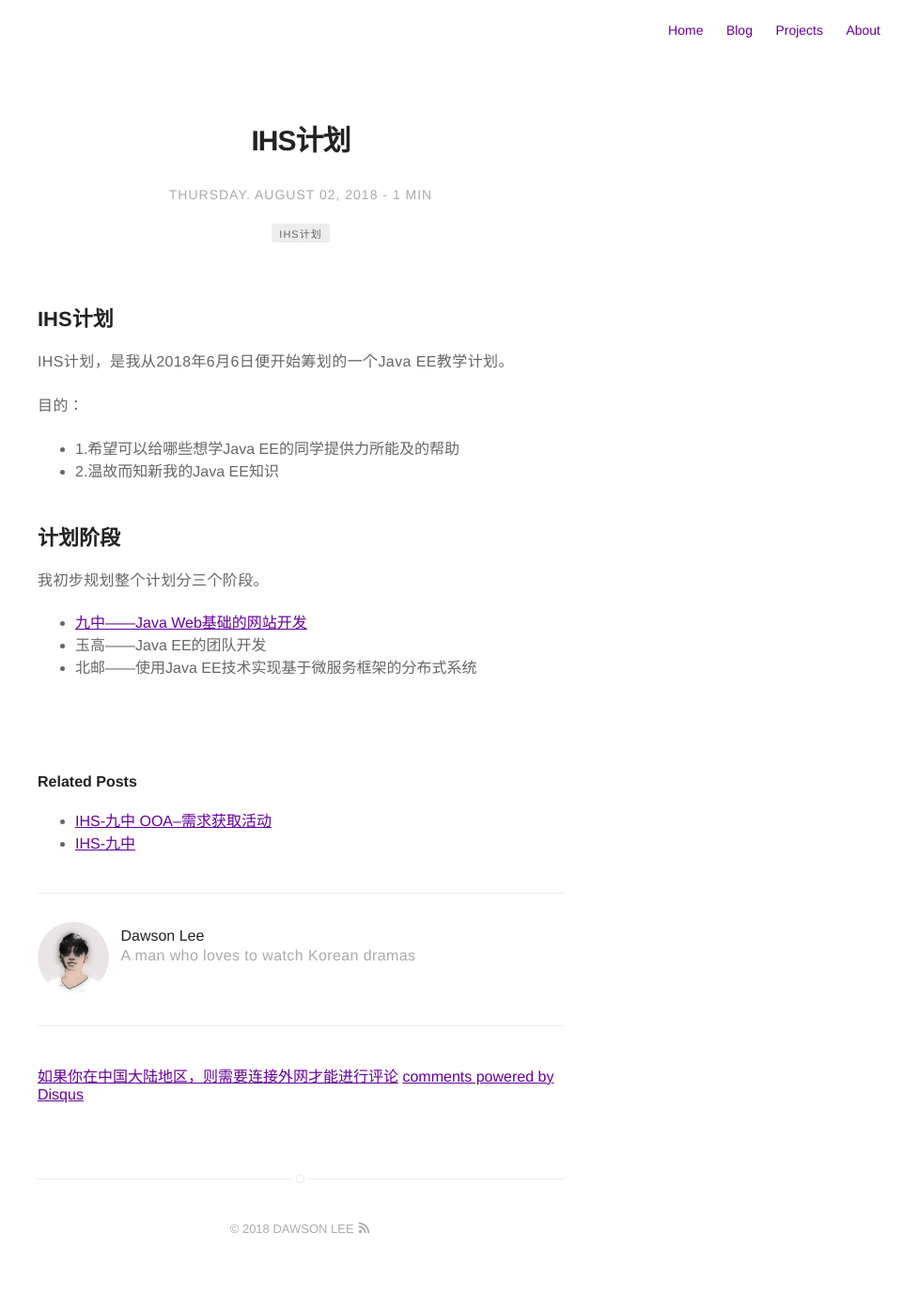
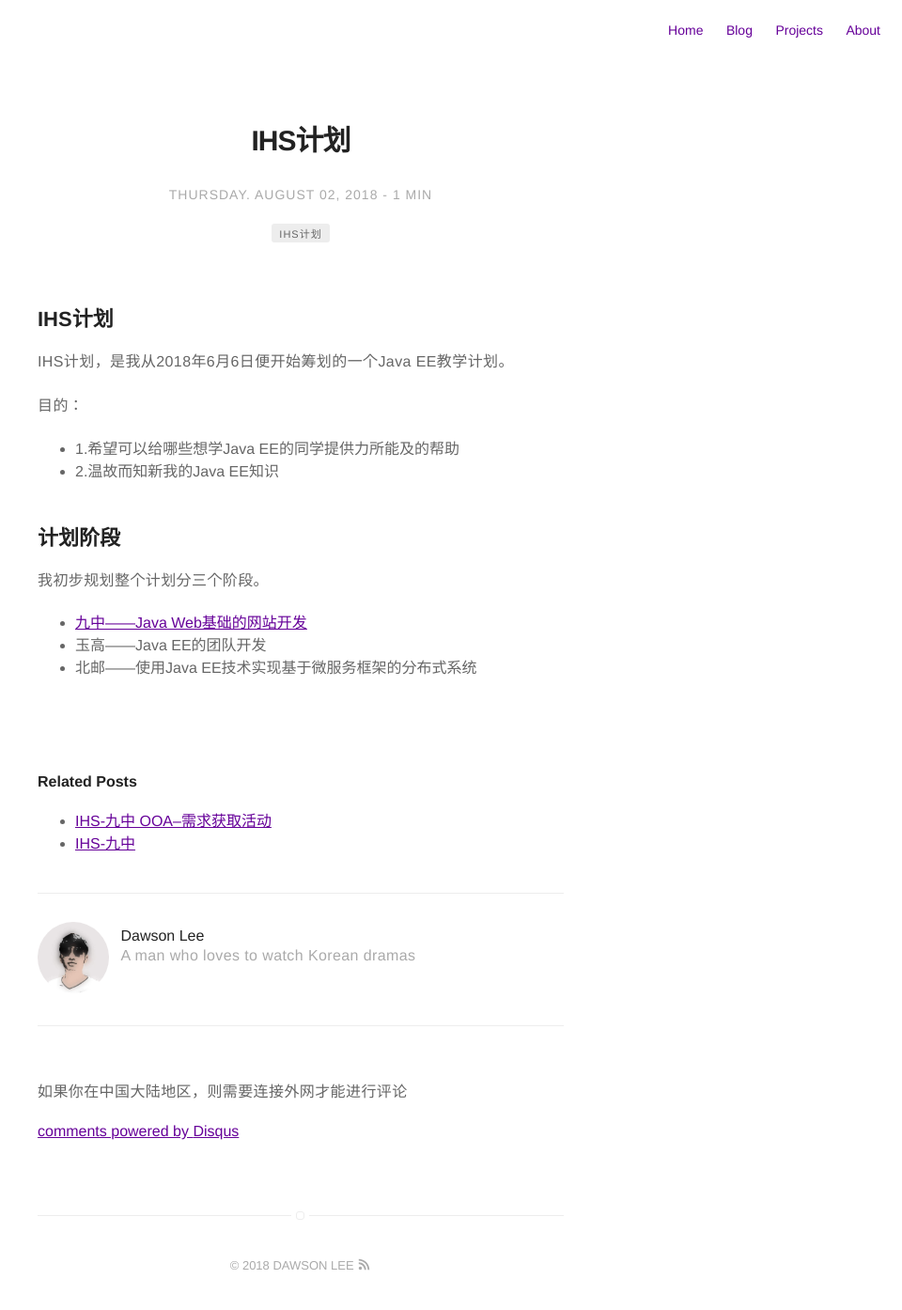
Before and after one commit to dawsonlee1790/dawsonlee1790.github.io, a Jekyll site: the page built from _posts/2018-06-06-IHS计划.md, in a window 1280 px wide. Shown: the whole page at 94% size, without its empty margins (320-1280 px from the left). Built offline with Jekyll 4.4.1, drawn with Linux system fonts in a browser that asks for light colours; comment, search, counter and statistics services are not loaded; before the commit the page ends 1355 px from its top, so only the background shows below that.

Commit message:
修改comment

```diff
--- a/_includes/disqus.html
+++ b/_includes/disqus.html
@@ -15,7 +15,7 @@
         })();
     </script>
     <noscript>Please enable JavaScript to view the <a href="http://disqus.com/?ref_noscript">comments powered by Disqus.</a></noscript>
-    <a class="dsq-brlink">如果你在中国大陆地区，则需要连接外网才能进行评论</a>
+    <p class="dsq-brlink">如果你在中国大陆地区，则需要连接外网才能进行评论</p>
     <a href="http://disqus.com" class="dsq-brlink">
         comments powered by <span class="logo-disqus">Disqus</span>
     </a>
```
